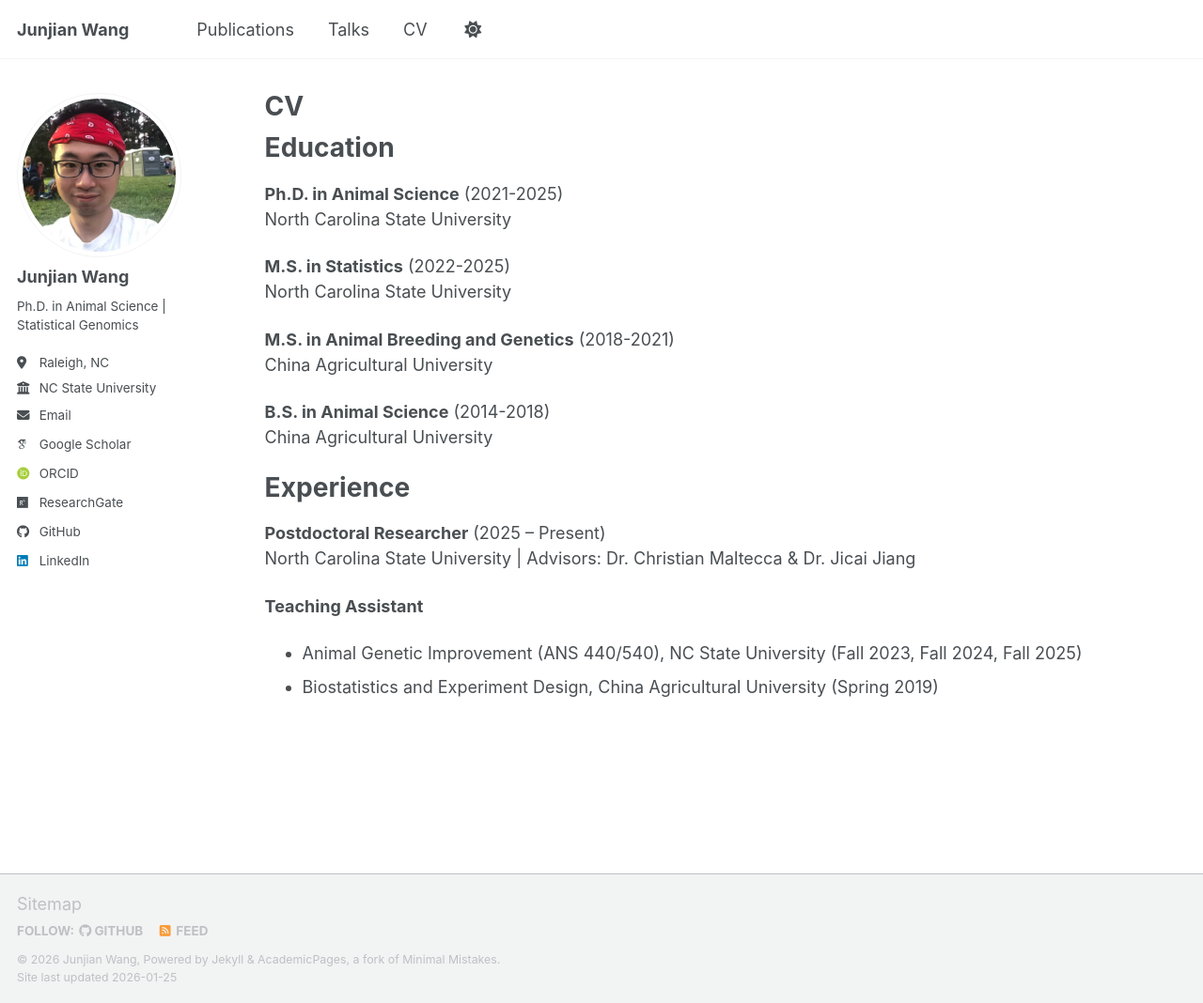
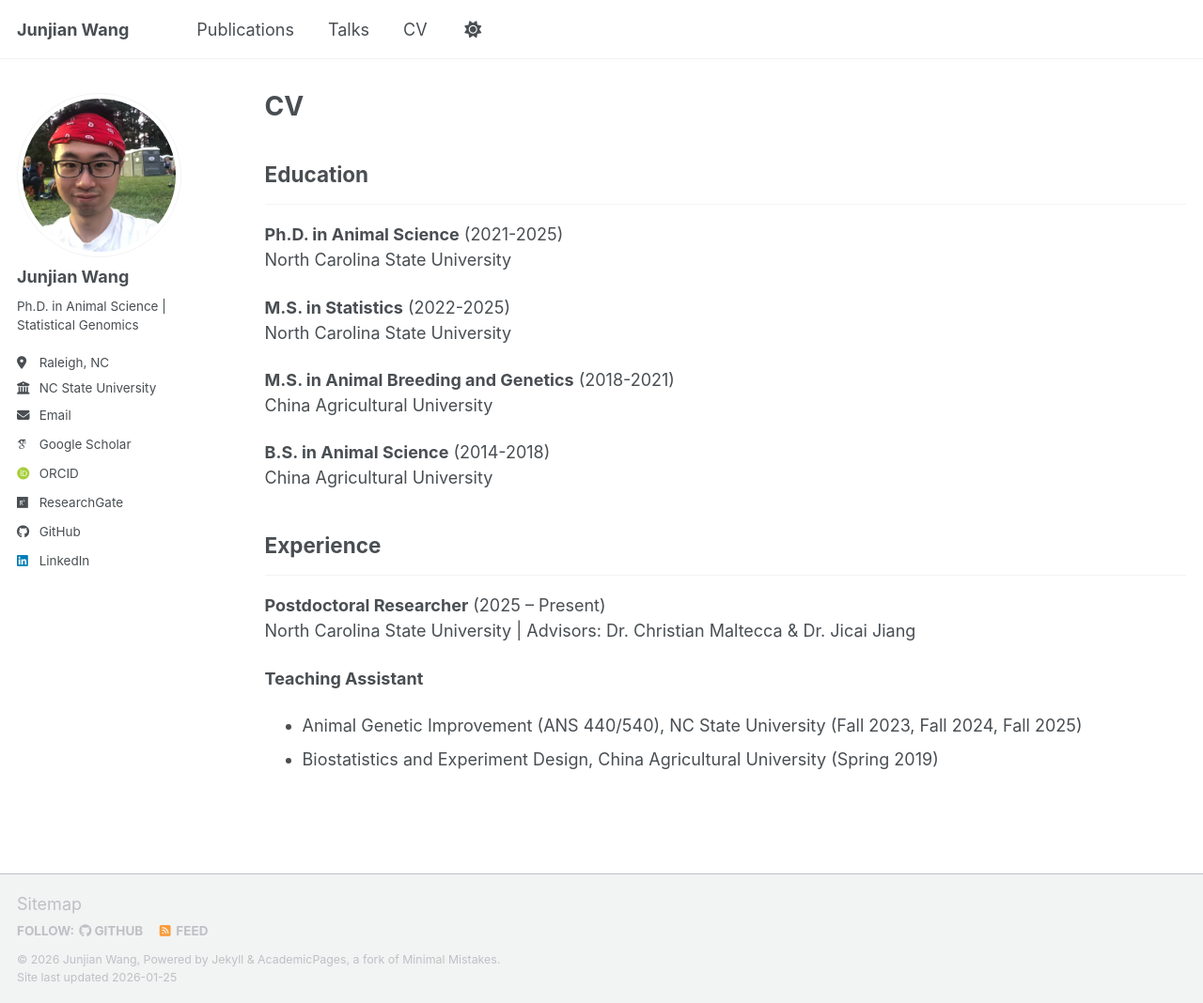
Before and after one commit to JJWang259/JJWang259.github.io, a Jekyll site: the page built from _pages/cv.md, in a window 1280 px wide and 1068 px high. Shown: the whole window at 94% size. Built offline with Jekyll 4.4.1, drawn with Linux system fonts in a browser that asks for light colours; some web fonts are replaced; a script bundle is joined from its source files by our own code; library files that are not in the unit come from our copies.

Commit message:
Update CV formatting and section headers

```diff
--- a/_pages/cv.md
+++ b/_pages/cv.md
@@ -9,8 +9,8 @@ redirect_from:
 
 {% include base_path %}
 
-Education
-======
+## Education
+---
 **Ph.D. in Animal Science** (2021-2025)
 North Carolina State University
 
@@ -23,8 +23,8 @@ China Agricultural University
 **B.S. in Animal Science** (2014-2018)
 China Agricultural University
 
-Experience
-======
+## Experience
+---
 **Postdoctoral Researcher** (2025 – Present)
 North Carolina State University | Advisors: Dr. Christian Maltecca & Dr. Jicai Jiang
 
```
